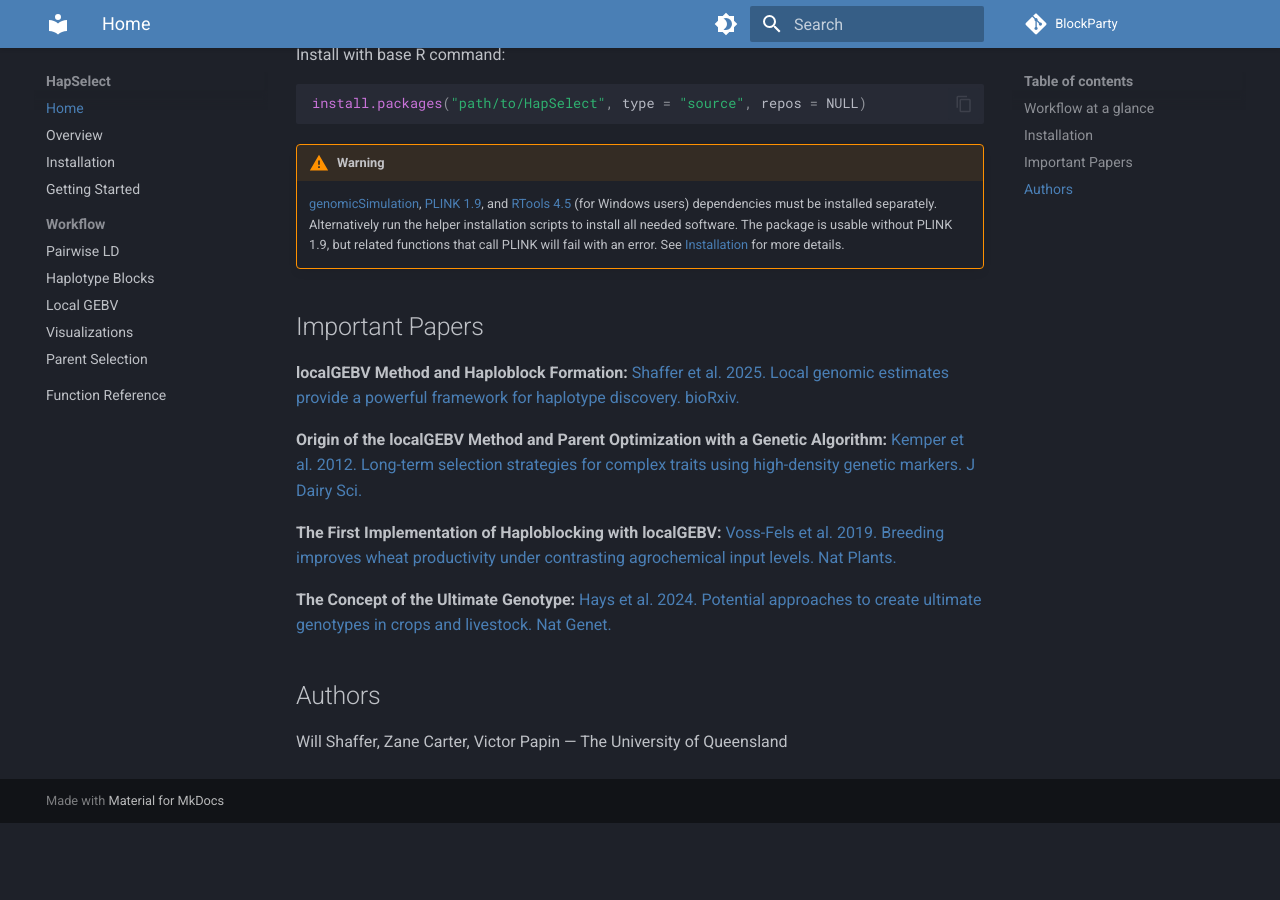
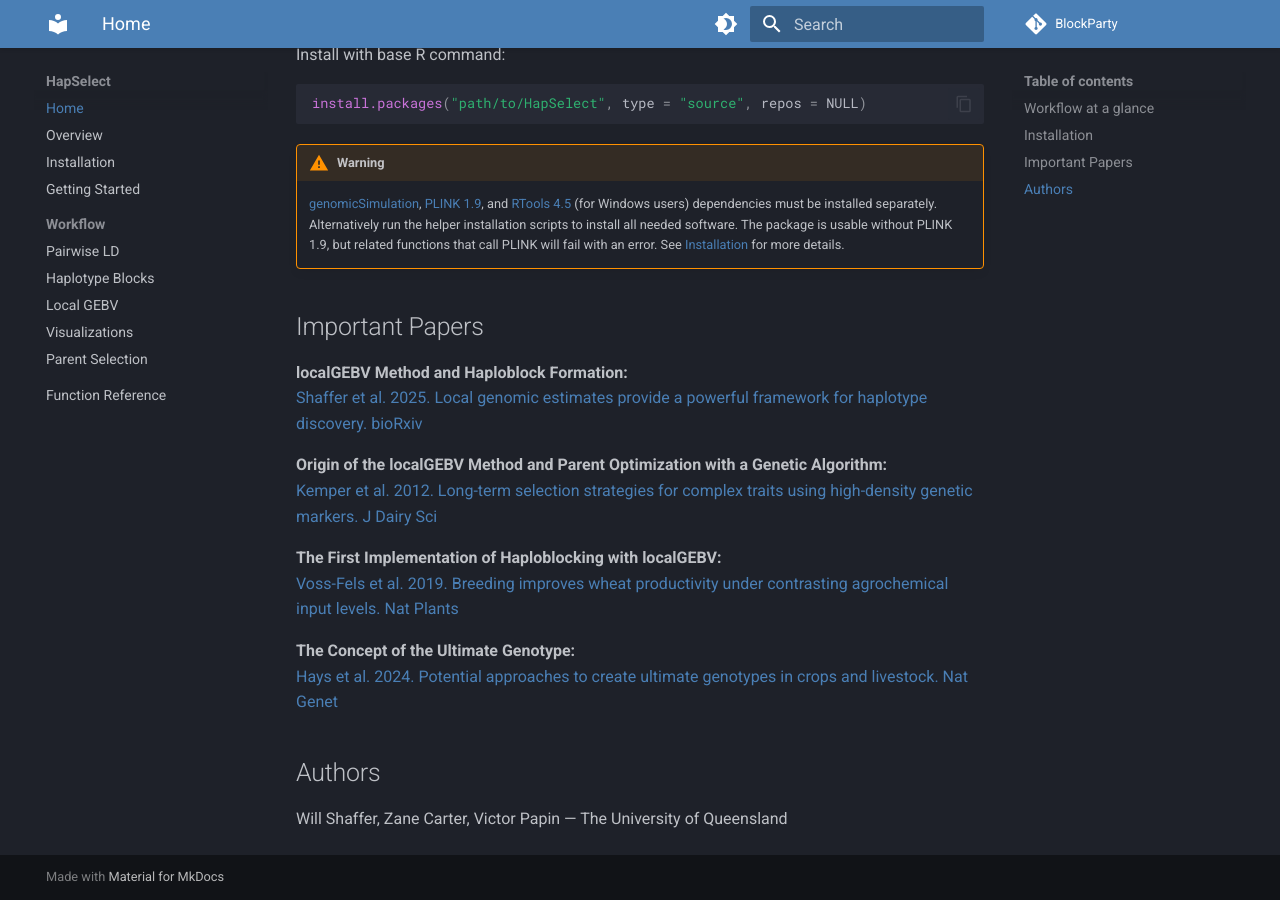
Before and after one commit to wrshf7/HapSelect-Docs, an MkDocs documentation site: the page built from docs/index.md, in a window 1280 px wide and 900 px high, scrolled down 1268 px. Built offline with MkDocs 1.6.1 and Material for MkDocs 9.7.7, drawn with Linux system fonts in a browser that asks for light colours; comment, search, counter and statistics services are not loaded; before the commit the page ends 2091 px from its top, so only the background shows below that.

```diff
--- a/docs/index.md
+++ b/docs/index.md
@@ -37,17 +37,17 @@ install.packages("path/to/HapSelect", type = "source", repos = NULL)
     [genomicSimulation](https://github.com/vllrs/genomicSimulation), [PLINK 1.9](https://www.cog-genomics.org/plink/), and [RTools 4.5](https://cran.r-project.org/bin/windows/Rtools/rtools45/rtools.html) (for Windows users) dependencies must be installed separately. Alternatively run the helper installation scripts to install all needed software. The package is usable without PLINK 1.9, but related functions that call PLINK will fail with an error. See [Installation](./installation.md) for more details.
 
 ## Important Papers
-**localGEBV Method and Haploblock Formation:**
-[Shaffer et al. 2025. Local genomic estimates provide a powerful framework for haplotype discovery. bioRxiv.](https://doi.org/10.1101/2025.08.28.672830)
+<strong>localGEBV Method and Haploblock Formation:</strong><br>
+[Shaffer et al. 2025. Local genomic estimates provide a powerful framework for haplotype discovery. bioRxiv](https://doi.org/10.1101/2025.08.28.672830)
 
-**Origin of the localGEBV Method and Parent Optimization with a Genetic Algorithm:**
-[Kemper et al. 2012. Long-term selection strategies for complex traits using high-density genetic markers. J Dairy Sci.](https://doi.org/10.3168/jds.2011-5289)
+<strong>Origin of the localGEBV Method and Parent Optimization with a Genetic Algorithm:</strong><br>
+[Kemper et al. 2012. Long-term selection strategies for complex traits using high-density genetic markers. J Dairy Sci](https://doi.org/10.3168/jds.2011-5289)
 
-**The First Implementation of Haploblocking with localGEBV:**
-[Voss-Fels et al. 2019. Breeding improves wheat productivity under contrasting agrochemical input levels. Nat Plants.](https://doi.org/10.1038/s41477-019-0445-5)
+<strong>The First Implementation of Haploblocking with localGEBV:</strong><br>
+[Voss-Fels et al. 2019. Breeding improves wheat productivity under contrasting agrochemical input levels. Nat Plants](https://doi.org/10.1038/s41477-019-0445-5)
 
-**The Concept of the Ultimate Genotype:**
-[Hays et al. 2024. Potential approaches to create ultimate genotypes in crops and livestock. Nat Genet.](https://doi.org/10.1038/s41588-024-01942-0)
+<strong>The Concept of the Ultimate Genotype:</strong><br>
+[Hays et al. 2024. Potential approaches to create ultimate genotypes in crops and livestock. Nat Genet](https://doi.org/10.1038/s41588-024-01942-0)
 
 ## Authors
 
```
